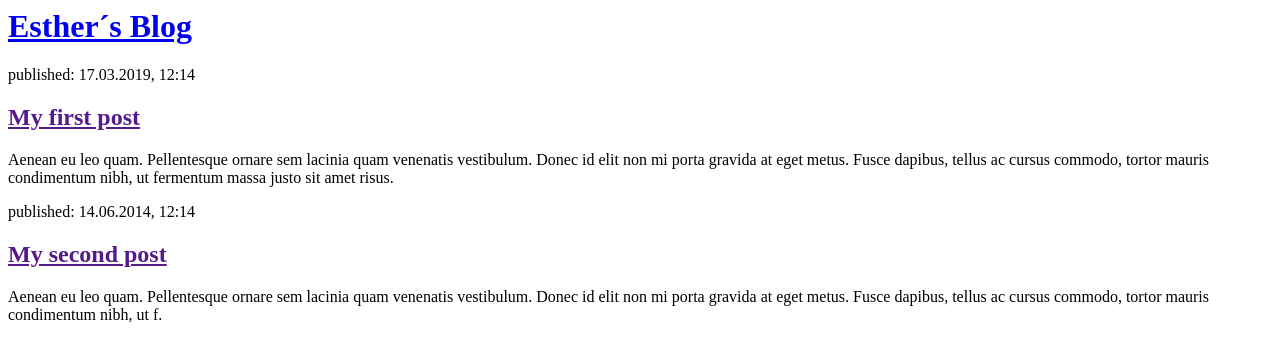
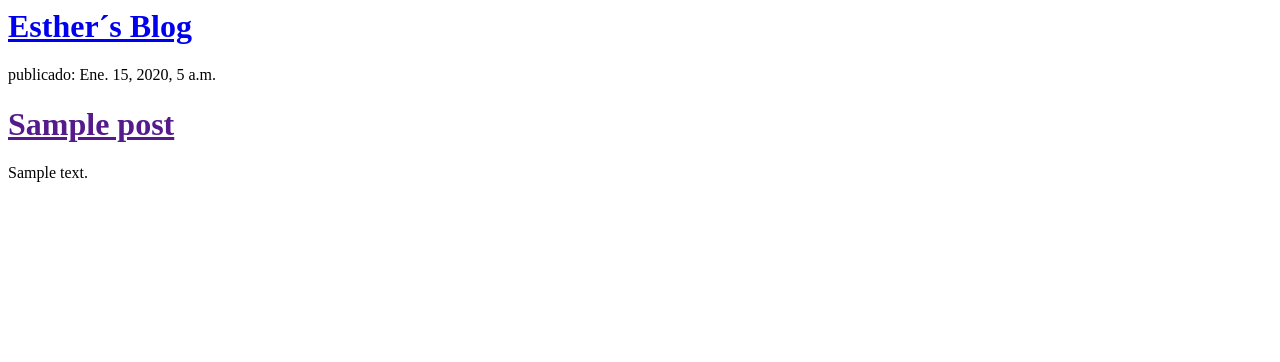
Before and after one commit to Eba07/MyBlog, a Django app: template blog/templates/blog/post_list.html in a window 1280 px wide. Shown: the top 362 px of the page. Run offline with Django 3.2, Linux system fonts and the light colour scheme; the template is opened without the code that fills it: values that come from a table or form of the project are taken from there, others are empty; tables that the repository leaves empty hold one stand-in row (values such as "Sample post").

Commit message:
Templates modificados para mostrar desde base de datos.

```diff
--- a/blog/templates/blog/post_list.html
+++ b/blog/templates/blog/post_list.html
@@ -6,17 +6,6 @@
         <div>
             <h1><a href="/">Esther´s Blog</a></h1>
         </div>
-
-        <div>
-            <p>published: 17.03.2019, 12:14</p>
-            <h2><a href="">My first post</a></h2>
-            <p>Aenean eu leo quam. Pellentesque ornare sem lacinia quam venenatis vestibulum. Donec id elit non mi porta gravida at eget metus. Fusce dapibus, tellus ac cursus commodo, tortor mauris condimentum nibh, ut fermentum massa justo sit amet risus.</p>
-        </div>
-
-        <div>
-            <p>published: 14.06.2014, 12:14</p>
-            <h2><a href="">My second post</a></h2>
-            <p>Aenean eu leo quam. Pellentesque ornare sem lacinia quam venenatis vestibulum. Donec id elit non mi porta gravida at eget metus. Fusce dapibus, tellus ac cursus commodo, tortor mauris condimentum nibh, ut f.</p>
-        </div>
+			{% for post in posts %} <div><p > publicado: {{ post.published_date }} </p ><h1 ><a href = "" >{{ post.title }} </a ></h1 ><p >{{ post.text|linebreaksbr }} </p ></div >{% endfor %}
     </body>
 </html>
--- a/blog/views.py
+++ b/blog/views.py
@@ -1,5 +1,7 @@
 from django.shortcuts import render
+from django.utils import timezone
+from .models import Post
 
-# Create your views here.
 def post_list(request):
-    return render(request, 'blog/post_list.html', {})
+    posts = Post.objects.filter(published_date__lte=timezone.now()).order_by('published_date')
+    return render(request, 'blog/post_list.html', {'posts': posts})
```
